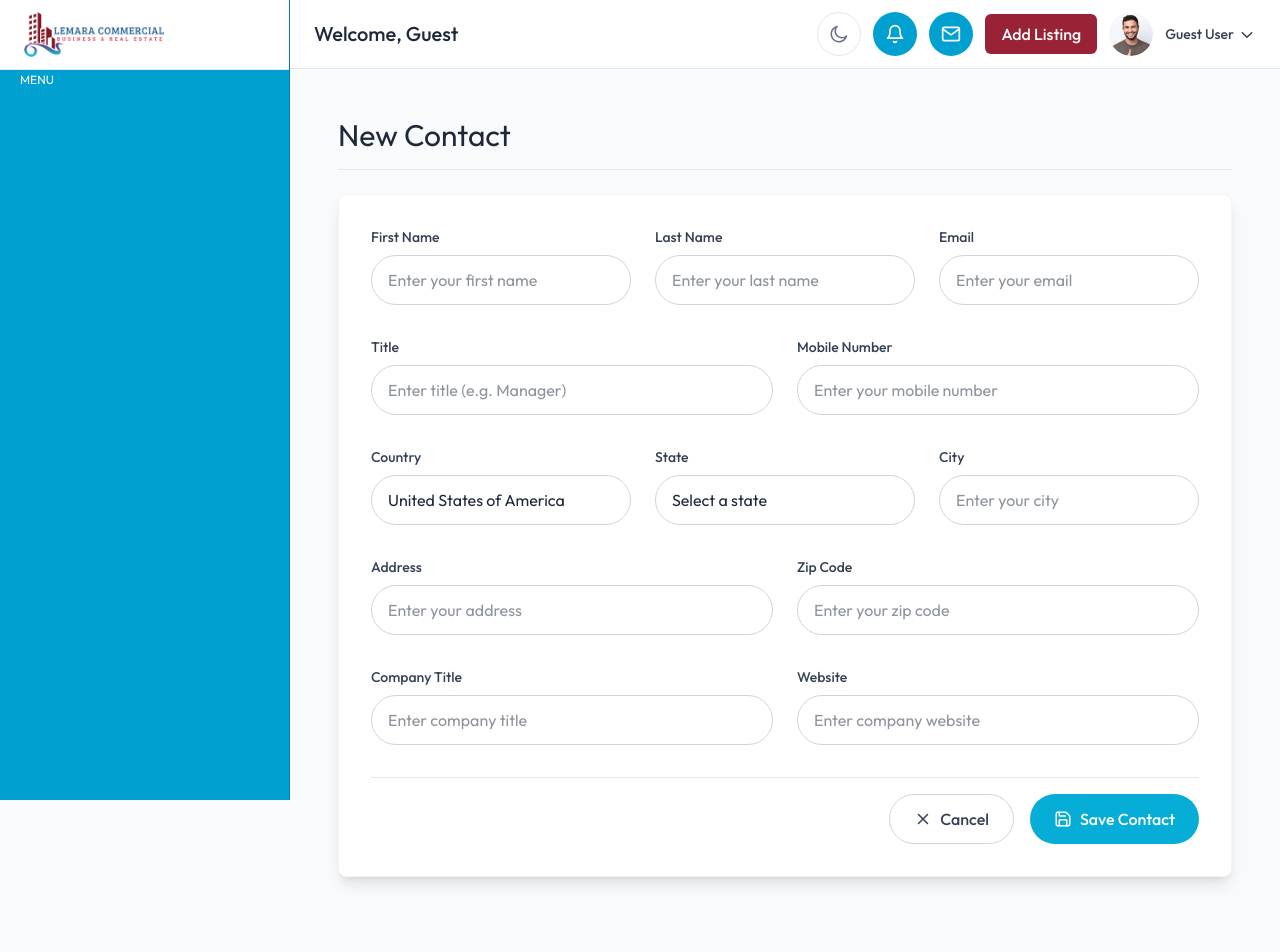
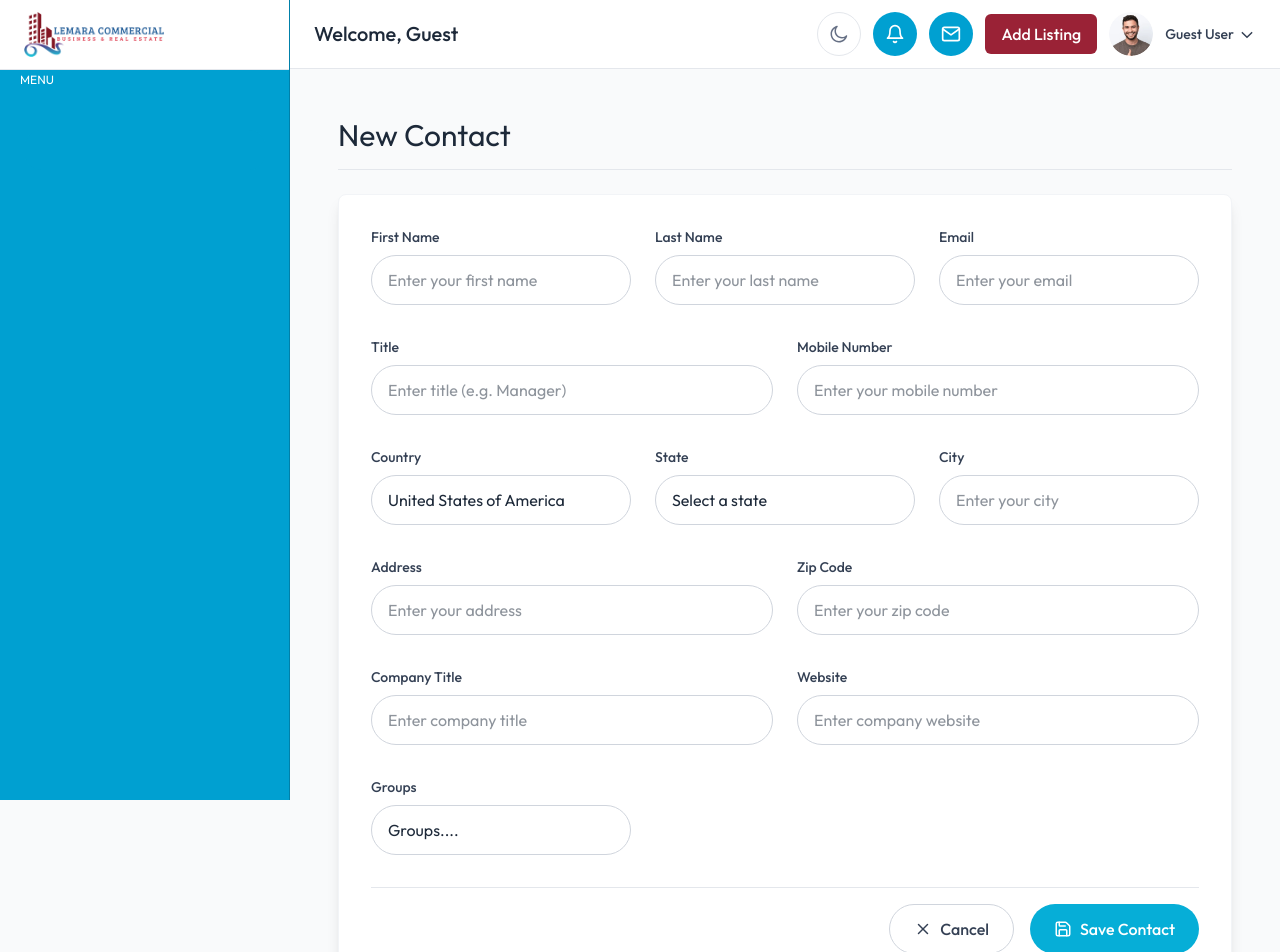
Before and after one commit to saadmustafa-111/Lemara_Commercial, a Next.js app: page /dashboard/agent/addcontact in a window 1280 px wide. Shown: the top 952 px of the page. Before the commit the page ends 925 px from the top, so only its background shows below. Built offline with nearby package versions, Linux system fonts and the light colour scheme.

Commit message:
SM:made a group field in the contact form

```diff
--- a/src/app/api/addcontacts/route.ts
+++ b/src/app/api/addcontacts/route.ts
@@ -18,7 +18,8 @@ export async function POST(request: Request) {
       address,
       zipcode,
       companyTitle,
-      website
+        website,
+        group
     } = await request.json();
 
     console.log("API: Parsed contact data", {
@@ -38,7 +39,8 @@ export async function POST(request: Request) {
         address,
         zipcode,
         companyTitle,
-        website
+          website,
+        group,
       });
 
       console.log("API: Contact creation success:", response.status);
--- a/src/components/agentDashboard/AddContactForm.tsx
+++ b/src/components/agentDashboard/AddContactForm.tsx
@@ -17,6 +17,7 @@ const AddContactForm = () => {
     zipcode: "",
     companyTitle: "",
     website: "",
+    group:"",
   })
 
   // Error state
@@ -33,6 +34,7 @@ const AddContactForm = () => {
     zipcode: "",
     companyTitle: "",
     website: "",
+    group:"",
   })
 
   // Form submission status
@@ -150,6 +152,7 @@ const AddContactForm = () => {
         zipcode: "",
         companyTitle: "",
         website: "",
+        group:"",
       });
 
     } catch (error) {
@@ -357,7 +360,21 @@ const AddContactForm = () => {
               {errors.website && <p className="text-red-500 text-xs mt-1">{errors.website}</p>}
             </div>
           </div>
-
+          <div className="grid grid-cols-1 md:grid-cols-3 gap-6">
+            <div className="space-y-2">
+              <label className="block text-sm font-medium text-gray-700 dark:text-gray-300">Groups</label>
+              <select
+                name="group"
+                value={formData.group}
+                onChange={handleChange}
+                className={`w-full px-4 py-3 border ${errors.group ? 'border-red-500' : 'border-gray-300 dark:border-gray-600'} rounded-full bg-white dark:bg-gray-700 focus:outline-none focus:ring-2 focus:ring-[#06AED7] dark:focus:ring-[#00c1f5] transition-all duration-300 hover:border-[#06AED7] dark:hover:border-[#00c1f5] appearance-none cursor-pointer text-gray-800 dark:text-gray-100`}
+              >
+                <option value="usa">Groups....</option>
+                <option value="canada">Group1</option>
+              </select>
+              {errors.country && <p className="text-red-500 text-xs mt-1">{errors.country}</p>}
+            </div>
+          </div>
           {/* Buttons */}
           <div className="flex justify-end space-x-4 pt-4 border-t border-gray-200 dark:border-gray-700">
             <button
@@ -377,6 +394,7 @@ const AddContactForm = () => {
                   zipcode: "",
                   companyTitle: "",
                   website: "",
+                  group:"",
                 });
                 setErrors({
                   firstName: "",
@@ -391,6 +409,7 @@ const AddContactForm = () => {
                   zipcode: "",
                   companyTitle: "",
                   website: "",
+                  group:"",
                 });
                 setSubmitStatus({ success: false, message: "" });
               }}
```
Also changed, not shown: src/app/api/groups/route.ts (renamed from src/app/api/contacts/route.ts).
